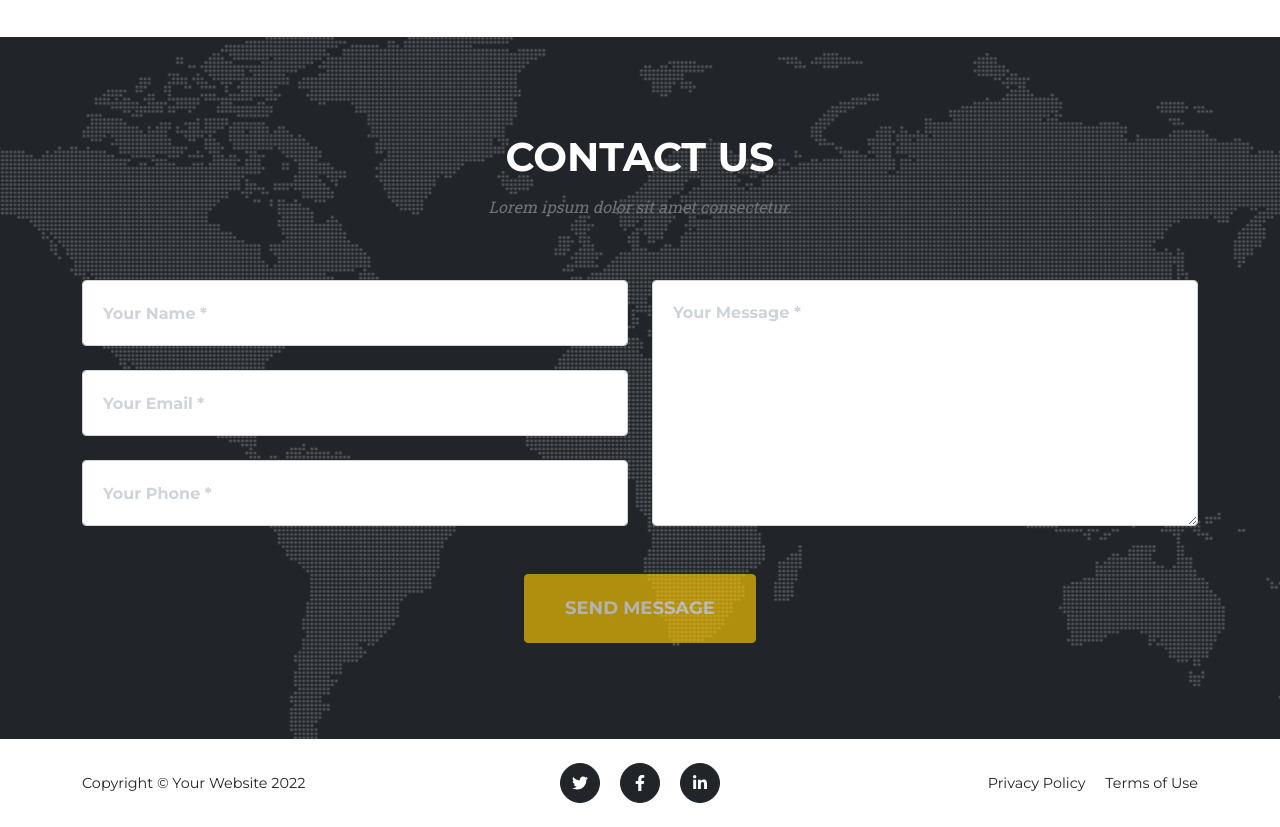
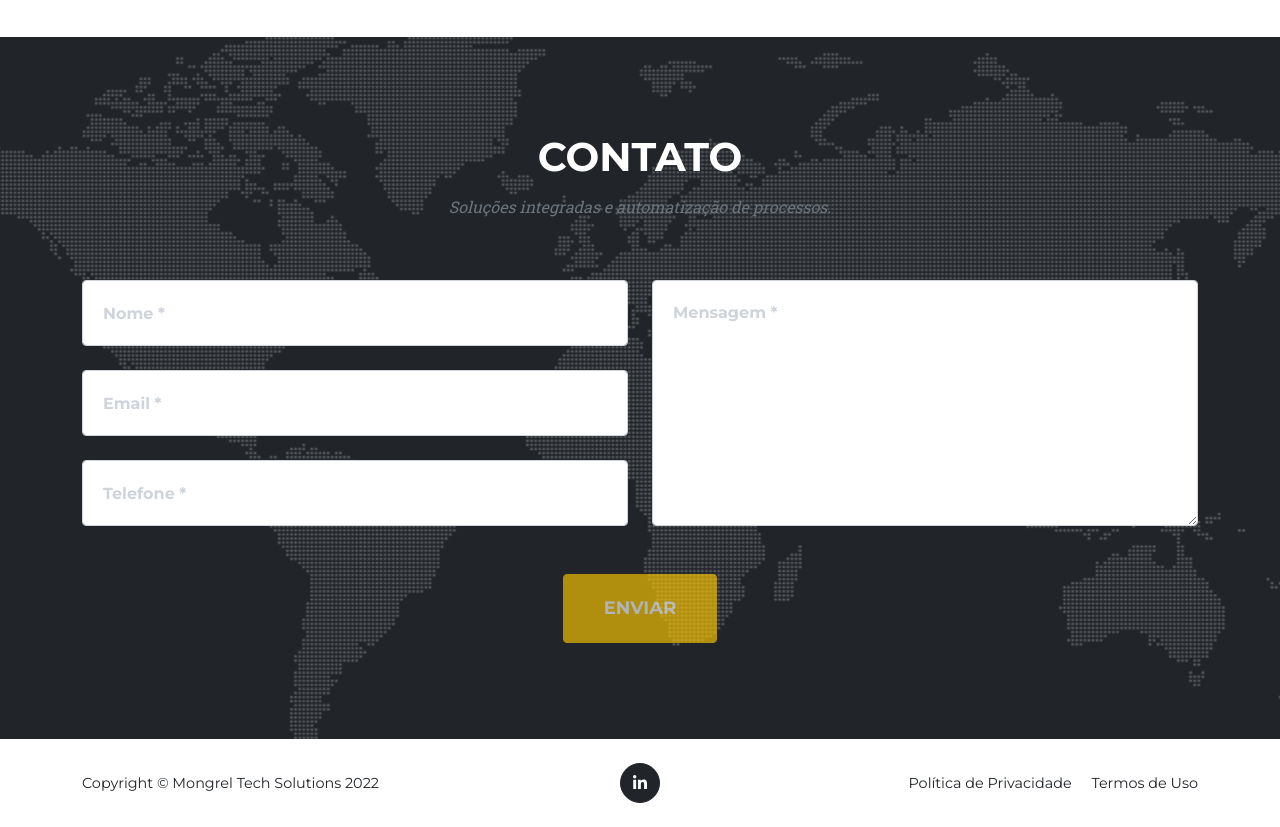
Before and after one commit to programadormovel/startbootstrap-agency-gh-pages, a plain HTML site: page index.html in a window 1280 px wide. Shown: the part 4680-5507 px from the top of the page. Drawn offline with nearby package versions, Linux system fonts and the light colour scheme.

Commit message:
inserido o LinkedIn da empresa

```diff
--- a/index.html
+++ b/index.html
@@ -280,7 +280,11 @@
                     </div>
                 </div>
                 <div class="row">
-                    <div class="col-lg-8 mx-auto text-center"><p class="large text-muted">Lorem ipsum dolor sit amet, consectetur adipisicing elit. Aut eaque, laboriosam veritatis, quos non quis ad perspiciatis, totam corporis ea, alias ut unde.</p></div>
+                    <div class="col-lg-8 mx-auto text-center">
+                        <p class="large text-muted">
+                            Especialistas em melhoria contínua de processos, integração entre sistemas, consolidação de bases de dados, modelagem de processos, testes e obtenção de resultados.
+                        </p>
+                    </div>
                 </div>
             </div>
         </section>
@@ -307,8 +311,8 @@
         <section class="page-section" id="contact">
             <div class="container">
                 <div class="text-center">
-                    <h2 class="section-heading text-uppercase">Contact Us</h2>
-                    <h3 class="section-subheading text-muted">Lorem ipsum dolor sit amet consectetur.</h3>
+                    <h2 class="section-heading text-uppercase">Contato</h2>
+                    <h3 class="section-subheading text-muted">Soluções integradas e automatização de processos.</h3>
                 </div>
                 <!-- * * * * * * * * * * * * * * *-->
                 <!-- * * SB Forms Contact Form * *-->
@@ -322,26 +326,26 @@
                         <div class="col-md-6">
                             <div class="form-group">
                                 <!-- Name input-->
-                                <input class="form-control" id="name" type="text" placeholder="Your Name *" data-sb-validations="required" />
-                                <div class="invalid-feedback" data-sb-feedback="name:required">A name is required.</div>
+                                <input class="form-control" id="name" type="text" placeholder="Nome *" data-sb-validations="required" />
+                                <div class="invalid-feedback" data-sb-feedback="name:required">Digite seu nome.</div>
                             </div>
                             <div class="form-group">
                                 <!-- Email address input-->
-                                <input class="form-control" id="email" type="email" placeholder="Your Email *" data-sb-validations="required,email" />
-                                <div class="invalid-feedback" data-sb-feedback="email:required">An email is required.</div>
-                                <div class="invalid-feedback" data-sb-feedback="email:email">Email is not valid.</div>
+                                <input class="form-control" id="email" type="email" placeholder="Email *" data-sb-validations="required,email" />
+                                <div class="invalid-feedback" data-sb-feedback="email:required">Digite seu email.</div>
+                                <div class="invalid-feedback" data-sb-feedback="email:email">Email inválido.</div>
                             </div>
                             <div class="form-group mb-md-0">
                                 <!-- Phone number input-->
-                                <input class="form-control" id="phone" type="tel" placeholder="Your Phone *" data-sb-validations="required" />
-                                <div class="invalid-feedback" data-sb-feedback="phone:required">A phone number is required.</div>
+                                <input class="form-control" id="phone" type="tel" placeholder="Telefone *" data-sb-validations="required" />
+                                <div class="invalid-feedback" data-sb-feedback="phone:required">Digite seu telefone para contato.</div>
                             </div>
                         </div>
                         <div class="col-md-6">
                             <div class="form-group form-group-textarea mb-md-0">
                                 <!-- Message input-->
-                                <textarea class="form-control" id="message" placeholder="Your Message *" data-sb-validations="required"></textarea>
-                                <div class="invalid-feedback" data-sb-feedback="message:required">A message is required.</div>
+                                <textarea class="form-control" id="message" placeholder="Mensagem *" data-sb-validations="required"></textarea>
+                                <div class="invalid-feedback" data-sb-feedback="message:required">Entre com sua mensagem.</div>
                             </div>
                         </div>
                     </div>
@@ -363,7 +367,7 @@
                     <!-- an error submitting the form-->
                     <div class="d-none" id="submitErrorMessage"><div class="text-center text-danger mb-3">Error sending message!</div></div>
                     <!-- Submit Button-->
-                    <div class="text-center"><button class="btn btn-primary btn-xl text-uppercase disabled" id="submitButton" type="submit">Send Message</button></div>
+                    <div class="text-center"><button class="btn btn-primary btn-xl text-uppercase disabled" id="submitButton" type="submit">Enviar</button></div>
                 </form>
             </div>
         </section>
@@ -371,15 +375,15 @@
         <footer class="footer py-4">
             <div class="container">
                 <div class="row align-items-center">
-                    <div class="col-lg-4 text-lg-start">Copyright &copy; Your Website 2022</div>
+                    <div class="col-lg-4 text-lg-start">Copyright &copy; Mongrel Tech Solutions 2022</div>
                     <div class="col-lg-4 my-3 my-lg-0">
-                        <a class="btn btn-dark btn-social mx-2" href="#!" aria-label="Twitter"><i class="fab fa-twitter"></i></a>
-                        <a class="btn btn-dark btn-social mx-2" href="#!" aria-label="Facebook"><i class="fab fa-facebook-f"></i></a>
-                        <a class="btn btn-dark btn-social mx-2" href="#!" aria-label="LinkedIn"><i class="fab fa-linkedin-in"></i></a>
+                        <!-- <a class="btn btn-dark btn-social mx-2" href="#!" aria-label="Twitter"><i class="fab fa-twitter"></i></a>
+                        <a class="btn btn-dark btn-social mx-2" href="#!" aria-label="Facebook"><i class="fab fa-facebook-f"></i></a> -->
+                        <a class="btn btn-dark btn-social mx-2" href="https://www.linkedin.com/company/80752168/admin/" aria-label="LinkedIn"><i class="fab fa-linkedin-in"></i></a>
                     </div>
                     <div class="col-lg-4 text-lg-end">
-                        <a class="link-dark text-decoration-none me-3" href="#!">Privacy Policy</a>
-                        <a class="link-dark text-decoration-none" href="#!">Terms of Use</a>
+                        <a class="link-dark text-decoration-none me-3" href="#!">Política de Privacidade</a>
+                        <a class="link-dark text-decoration-none" href="#!">Termos de Uso</a>
                     </div>
                 </div>
             </div>
```
